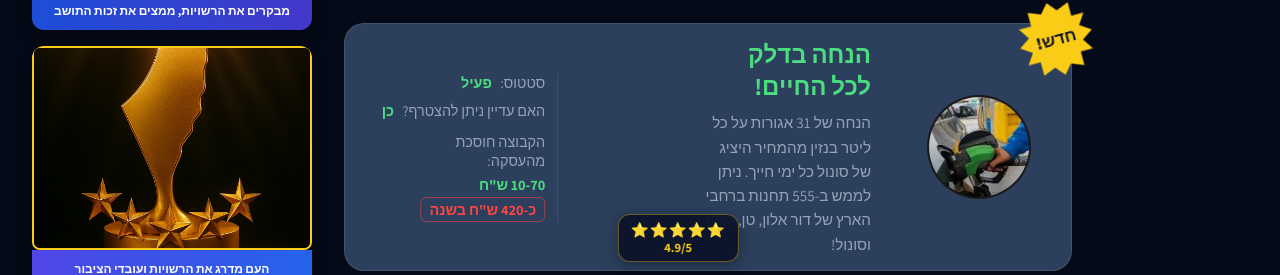
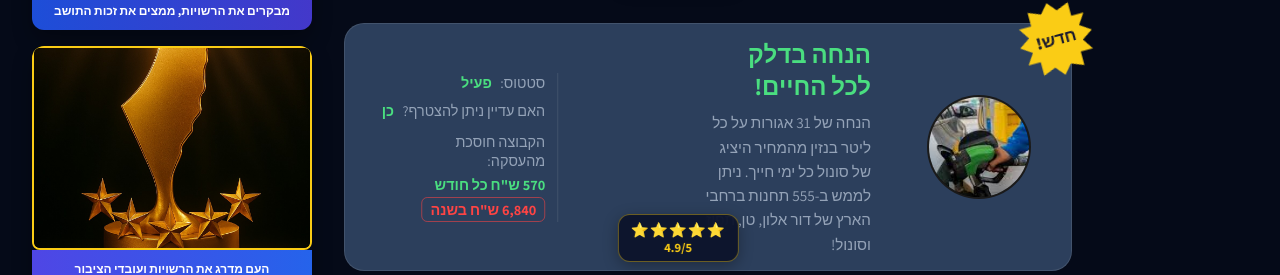
Before and after one commit to gofreeil/purchasing_groups, a SvelteKit app: page / in a window 1280 px wide. Shown: the part 1430-1705 px from the top of the page. Built offline with nearby package versions, Linux system fonts and the light colour scheme; no server answers.

Commit message:
revert: הסרת override של 10-70 / כ-420 בכרטיס חיסכון לדלק

```diff
--- a/src/routes/+page.svelte
+++ b/src/routes/+page.svelte
@@ -26,7 +26,7 @@
     // נתוני דירוג/חיסכון לכרטיסים (חודשי/שנתי) — דירוג קבוע, חיסכון מהגיליון
     const CARD_CONFIG = {
         cellular: { rating: 5.0 },
-        fuel: { rating: 4.9, savingsText: '10-70 ש"ח', annualSavingsText: 'כ-420 ש"ח בשנה' },
+        fuel: { rating: 4.9 },
     };
 
     // התween מאותחל לערך האמיתי כך שהמספר מוצג מיד (גם ב-SSR וגם בלי JS)
--- a/src/routes/details/[campaign]/+page.svelte
+++ b/src/routes/details/[campaign]/+page.svelte
@@ -21,7 +21,7 @@
     // חברי פעילים מגיעים מ-Google Sheet (data.activeMembers).
     const STATS = {
         cellular: { rating: 5.0, savings: 25, annualSavings: 300, reviews: 47 },
-        fuel: { rating: 4.9, savings: 15, annualSavings: 180, reviews: 21, savingsText: '10-70 ש"ח', annualSavingsText: 'כ-420 ש"ח בשנה' },
+        fuel: { rating: 4.9, savings: 15, annualSavings: 180, reviews: 21 },
     };
 
     // תוכן ייחודי לכל קמפיין מגיע מ-Strapi דרך data.campaign (ראה +page.server.js).
```
